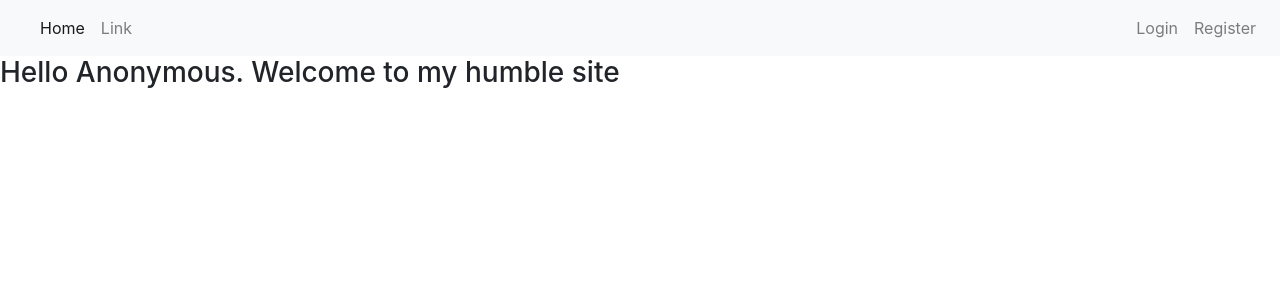
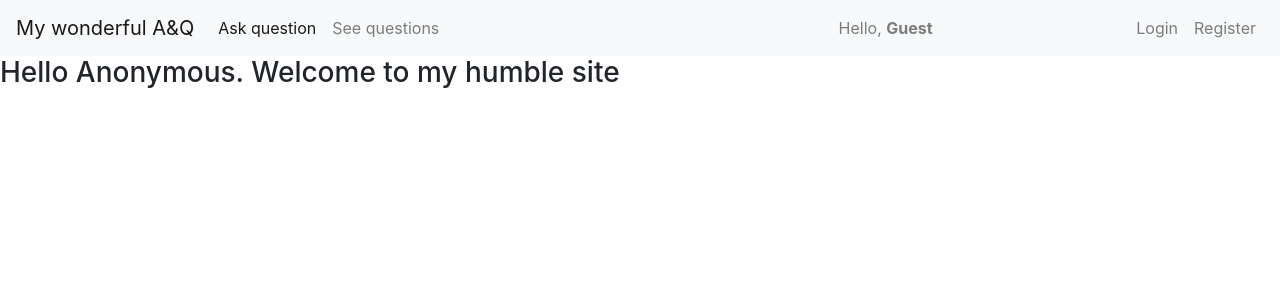
Before and after one commit to demiurg906/odo_django_example, a Django app: page /hello/ in a window 1280 px wide. Shown: the top 300 px of the page. Run offline with Django 3.2, Linux system fonts and the light colour scheme; some libraries are stand-ins or nearby versions.

Commit message:
Improve navbar

```diff
--- a/odo_django_example/templates/base.html
+++ b/odo_django_example/templates/base.html
@@ -12,27 +12,34 @@
     {# Навигационная панель #}
     <nav class="navbar navbar-expand-lg navbar-light bg-light">
       {# Ссылка-заголовок #}
-{#      <a class="navbar-brand" href="#">My wonderful A&Q</a>#}
-      <a class="navbar-brand" href="#">{{ user.username }}</a>
+      <a class="navbar-brand" href="#">My wonderful A&Q</a>
       {# Блок с кнопками в навигационной панели #}
       <div class="collapse navbar-collapse" id="navbarSupportedContent">
         {# Набор (список) кнопок, сдвинут влево (mr-auto) #}
         <ul class="navbar-nav mr-auto">
           <li class="nav-item active">  {# active -- кнопка выделена #}
-            <a class="nav-link" href="#">Home</a>
+            <a class="nav-link" href="ask-question/">Ask question</a>
           </li>
           <li class="nav-item">
-            <a class="nav-link" href="#">Link</a>
+            <a class="nav-link" href="questions/">See questions</a>
           </li>
         </ul>
+
+        {# Приветствие пользователя #}
+        <span class="navbar-text ml-auto">Hello, <span class="font-weight-bold">{% if user.is_authenticated %}
+            {{ user.username }}
+          {% else %}
+            Guest
+          {% endif %}
+        </span></span>
 
         {# Набор (список) кнопок, сдвинут вправо (ml-auto) #}
         <ul class="navbar-nav ml-auto">
           {% if user.is_authenticated %}
-            <li><a class="nav-link" href="logout/">Logout</a> </li>
+            <li><a class="nav-link" href="/logout/">Logout</a> </li>
           {% else %}
-            <li><a class="nav-link" href="login/">Login</a> </li>
-            <li><a class="nav-link" href="register/">Register</a> </li>
+            <li><a class="nav-link" href="/login/">Login</a> </li>
+            <li><a class="nav-link" href="/register/">Register</a> </li>
           {% endif %}
         </ul>
       </div>
```
